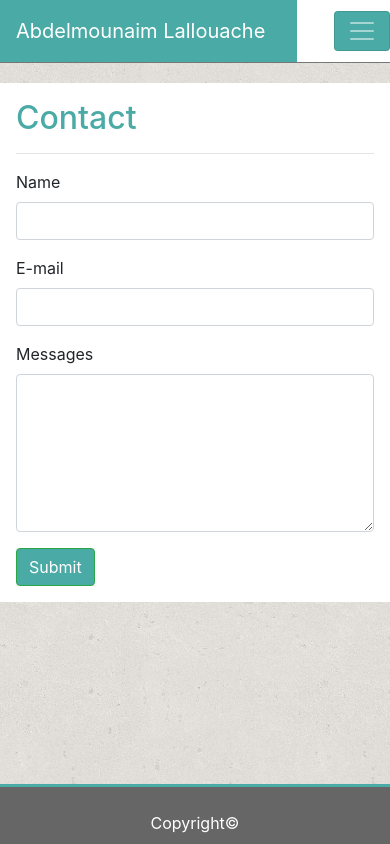
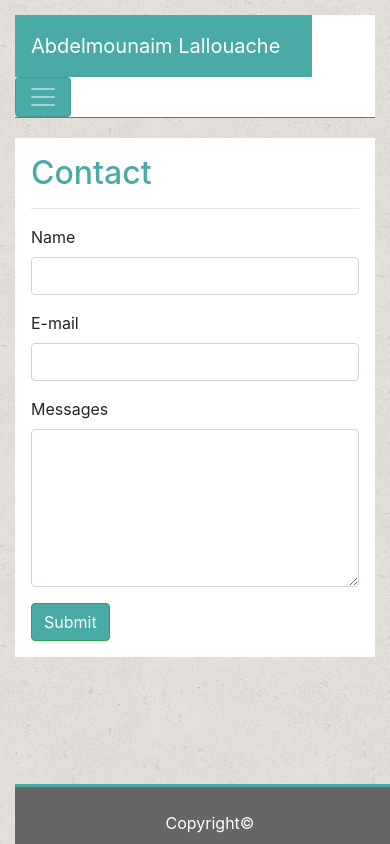
Before and after one commit to abdel-lall/Bootstrap-Portfolio, a plain HTML site: page contact.html in a window 390 px wide. Drawn offline with nearby package versions, Linux system fonts and the light colour scheme.

Commit message:
adding media query

```diff
--- a/contact.html
+++ b/contact.html
@@ -20,7 +20,7 @@
               <a class="navbar-brand p-3 text-center" id="brandnamelink" href="#" >Abdelmounaim Lallouache</a>
             </div>
             <button class="navbar-toggler navbar-dark" id="btn" type="button" data-toggle="collapse" data-target="#btnlist">
-                <span class="navbar-toggler-icon" ></span>
+                <span class="navbar-toggler-icon" id="btns"></span>
             </button>
             <div class="collapse navbar-collapse" id="btnlist">
             <ul class="navbar-nav ml-auto">
--- a/style.css
+++ b/style.css
@@ -31,3 +31,14 @@ body{
 #imgtext{
     background-color:#4aaaa5;color:white;font-size:20px;height:40px;line-height:40px;
 }
+@media only screen and (max-width: 960px) {
+  body{ padding: 15px;
+}
+#footdiv{
+    width: 100%;
+    overflow: hidden;
+}
+#mainnav{
+    padding-right: 7px;
+}
+}
```
Also changed, not shown: portfolio.html (+2 -0 lines).
